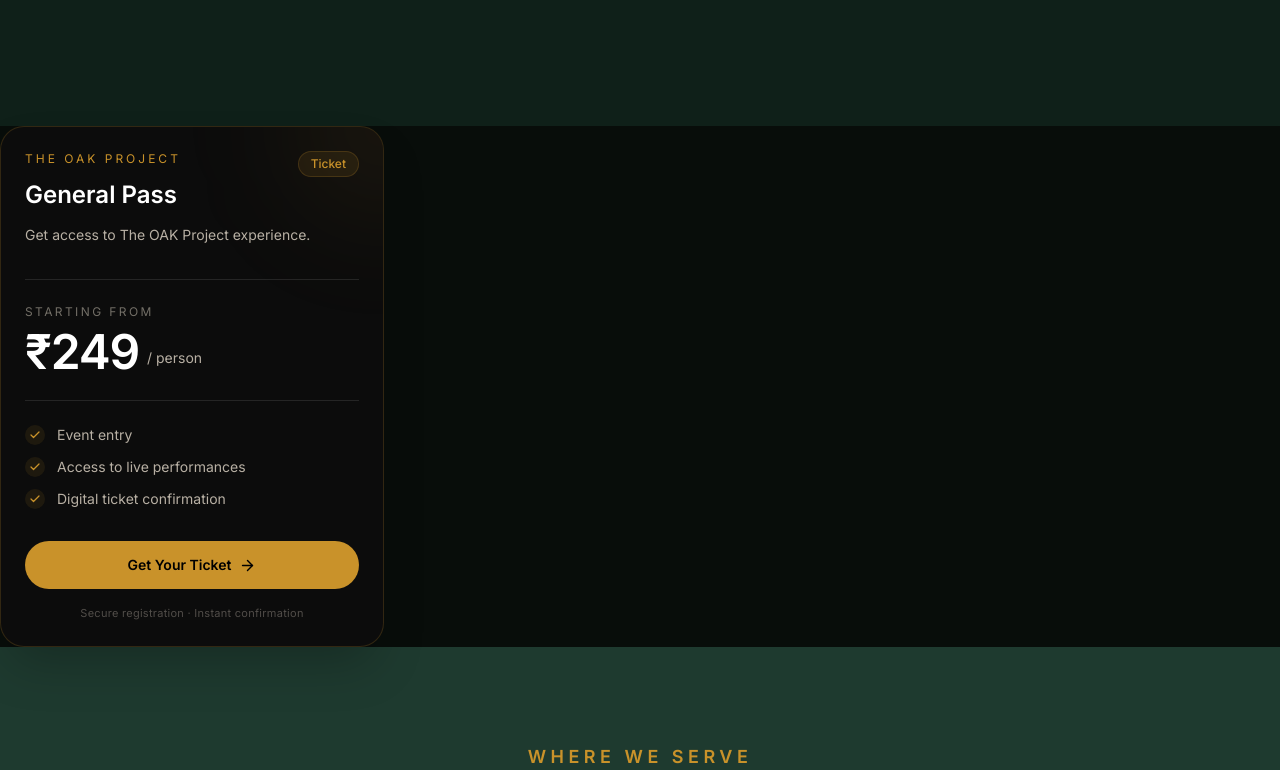
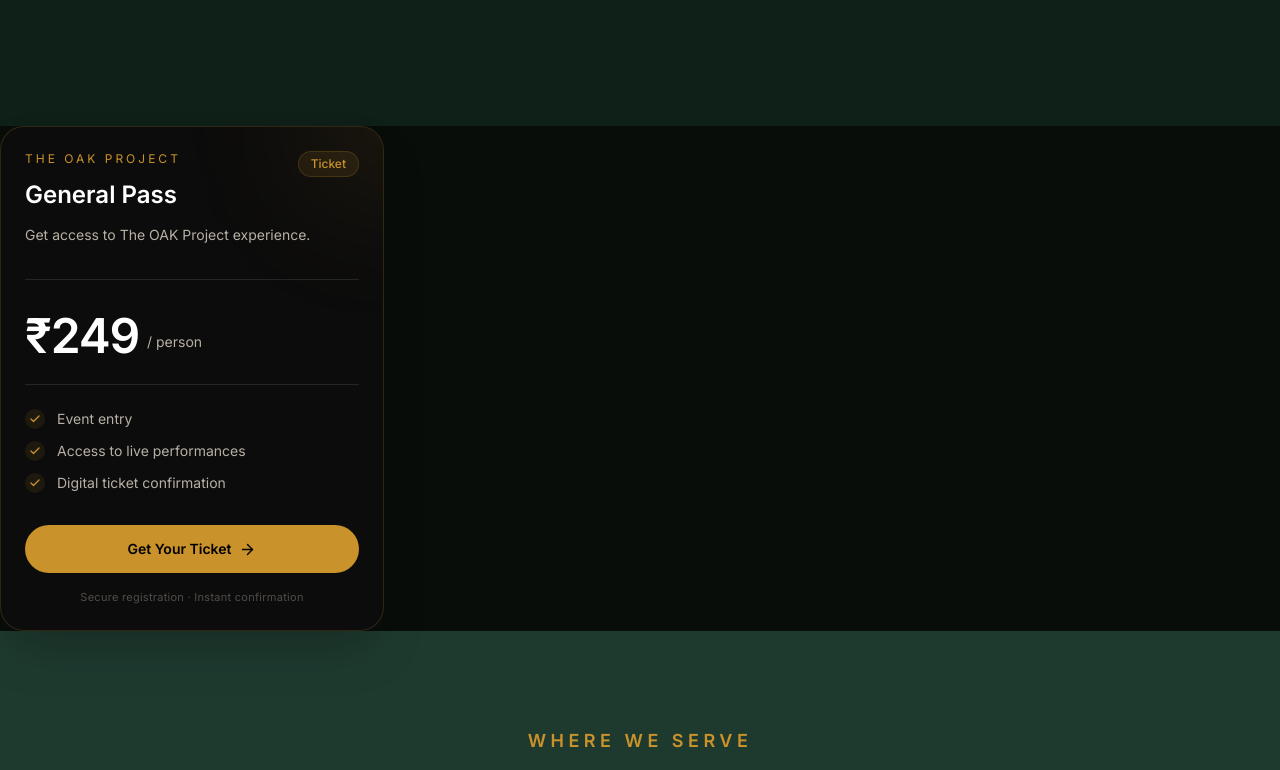
Before and after one commit to vamshichi/oka, a Next.js app: page / in a window 1280 px wide. Shown: the part 5050-5820 px from the top of the page. Built offline with nearby package versions, Linux system fonts and the light colour scheme.

Commit message:
updated footer

```diff
--- a/components/Footer.tsx
+++ b/components/Footer.tsx
@@ -57,7 +57,7 @@ export default function Footer() {
                 href="/return-cancellation"
                 className="text-sm text-warm-gray transition-colors hover:text-gold"
               >
-                Return &amp; Cancellation Policy
+               Cancellation Policy
               </a>
             </div>
           </div>
@@ -105,6 +105,7 @@ export default function Footer() {
               href="mailto:theoakproject.gospelband@gmail.com"
               className="mt-5 block text-sm text-warm-gray transition-colors hover:text-gold"
             >
+              Kalebu C
               theoakproject.gospelband@gmail.com
             </a>
 
--- a/components/TicketPrice.tsx
+++ b/components/TicketPrice.tsx
@@ -9,7 +9,6 @@ interface TicketPriceProps {
   description?: string;
   buttonText?: string;
   features?: string[];
-  onBuy?: () => void;
 }
 
 export default function TicketPrice({
@@ -22,10 +21,9 @@ export default function TicketPrice({
     "Access to live performances",
     "Digital ticket confirmation",
   ],
-  onBuy,
 }: TicketPriceProps) {
   return (
-    <div className="group relative w-full max-w-sm overflow-hidden rounded-3xl border border-gold/20 bg-[#0c0c0c] p-6 shadow-2xl transition-all duration-500 hover:-translate-y-1 hover:border-gold/50 items-center hover:shadow-[0_0_30px_rgba(212,175,55,0.2)]">
+    <div className="group relative w-full max-w-sm overflow-hidden rounded-3xl border border-gold/20 bg-[#0c0c0c] p-6 shadow-2xl transition-all duration-500 hover:-translate-y-1 hover:border-gold/50">
       {/* Glow */}
       <div className="pointer-events-none absolute -right-20 -top-20 h-40 w-40 rounded-full bg-gold/10 blur-3xl transition-all duration-500 group-hover:bg-gold/20" />
 
@@ -54,10 +52,6 @@ export default function TicketPrice({
 
       {/* Price */}
       <div className="relative mt-8 border-y border-white/10 py-6">
-        <p className="text-xs uppercase tracking-[0.2em] text-warm-gray/60">
-          Starting From
-        </p>
-
         <div className="mt-2 flex items-end gap-2">
           <span className="text-5xl font-semibold tracking-tight text-white">
             ₹{price.toLocaleString("en-IN")}
@@ -86,9 +80,8 @@ export default function TicketPrice({
       </div>
 
       {/* Button */}
-      <button
-        type="button"
-        onClick={onBuy}
+      <a
+        href="#contact"
         className="relative mt-8 flex w-full items-center justify-center gap-2 rounded-full bg-gold px-6 py-3.5 text-sm font-semibold text-black transition-all duration-300 hover:bg-gold/90 hover:shadow-[0_0_30px_rgba(212,175,55,0.2)]"
       >
         {buttonText}
@@ -97,7 +90,7 @@ export default function TicketPrice({
           size={17}
           className="transition-transform duration-300 group-hover:translate-x-1"
         />
-      </button>
+      </a>
 
       {/* Footer */}
       <p className="mt-4 text-center text-[11px] tracking-wide text-warm-gray/40">
```
